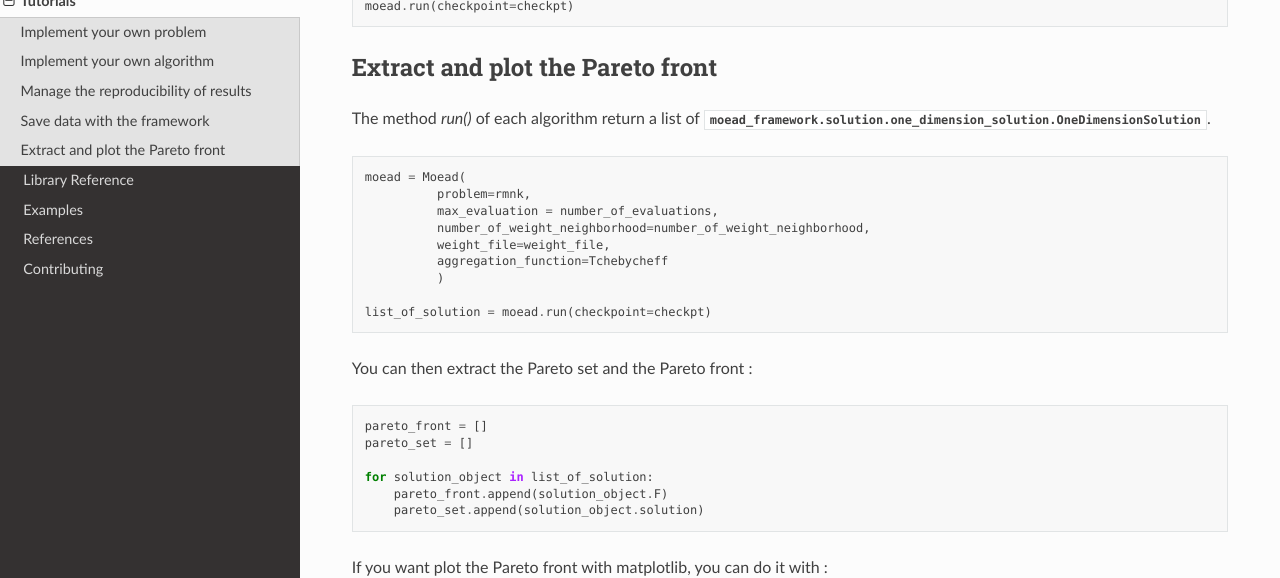
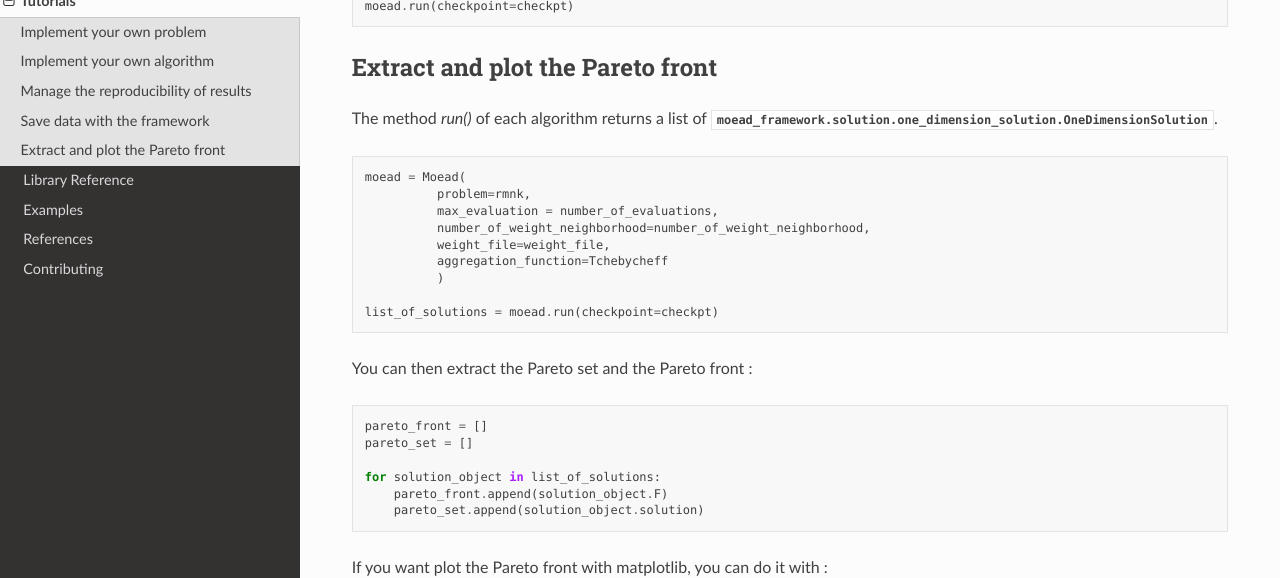
Before and after one commit to moead-framework/framework, a Sphinx documentation site: the page built from docs/tuto.rst, in a window 1280 px wide and 900 px high, scrolled down 2703 px. Shown: the part 149-727 px from the top of the window. Built offline with Sphinx 7.4.7 and the Read the Docs theme 2.0.0, drawn with Linux system fonts in a browser that asks for light colours; cross-references to code outside the pages are shown as plain code.

Commit message:
fix grammar

```diff
--- a/docs/tuto.rst
+++ b/docs/tuto.rst
@@ -149,7 +149,7 @@ If you want to save all non-dominated solutions (attribute :code:`self.ep` in th
 Extract and plot the Pareto front
 --------------------------------------------------------------------
 
-The method `run()` of each algorithm return a list of :class:`moead_framework.solution.one_dimension_solution.OneDimensionSolution`.
+The method `run()` of each algorithm returns a list of :class:`moead_framework.solution.one_dimension_solution.OneDimensionSolution`.
 
 .. code-block:: python
 
@@ -161,7 +161,7 @@ The method `run()` of each algorithm return a list of :class:`moead_framework.so
               aggregation_function=Tchebycheff
               )
 
-    list_of_solution = moead.run(checkpoint=checkpt)
+    list_of_solutions = moead.run(checkpoint=checkpt)
 
 
 You can then extract the Pareto set and the Pareto front :
@@ -171,7 +171,7 @@ You can then extract the Pareto set and the Pareto front :
     pareto_front = []
     pareto_set = []
 
-    for solution_object in list_of_solution:
+    for solution_object in list_of_solutions:
         pareto_front.append(solution_object.F)
         pareto_set.append(solution_object.solution)
 
```
